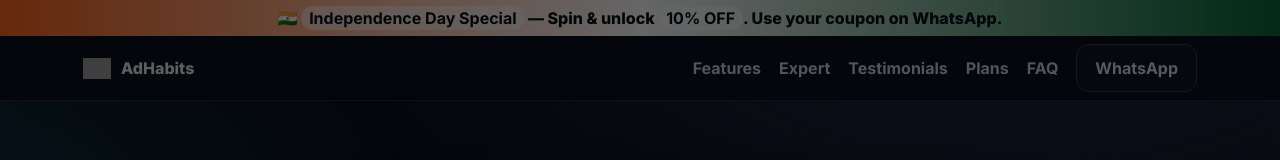
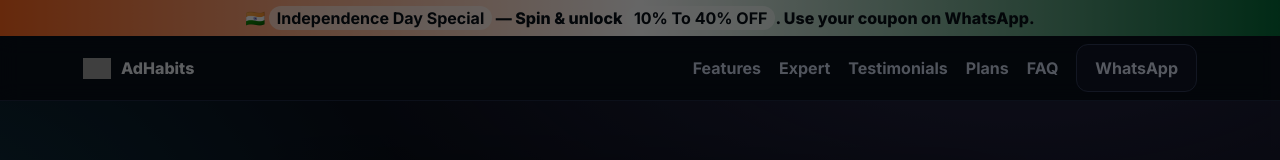
Before and after one commit to Adhabits/lead-form, a plain HTML site: page index.html in a window 1280 px wide. Shown: the top 160 px of the page. Drawn offline with Linux system fonts and the light colour scheme; grey boxes are pictures that could not be loaded.

Commit message:
Update index.html

```diff
--- a/index.html
+++ b/index.html
@@ -243,7 +243,7 @@ fbq('track','PageView');
 </head>
 <body>
 
-<div class="offer-strip">🇮🇳 <b>Independence Day Special</b> — Spin & unlock <b>10% OFF</b>. Use your coupon on WhatsApp.</div>
+<div class="offer-strip">🇮🇳 <b>Independence Day Special</b> — Spin & unlock <b>10% To 40% OFF</b>. Use your coupon on WhatsApp.</div>
 
 <header class="nav">
   <div class="container nav-inner">
```
